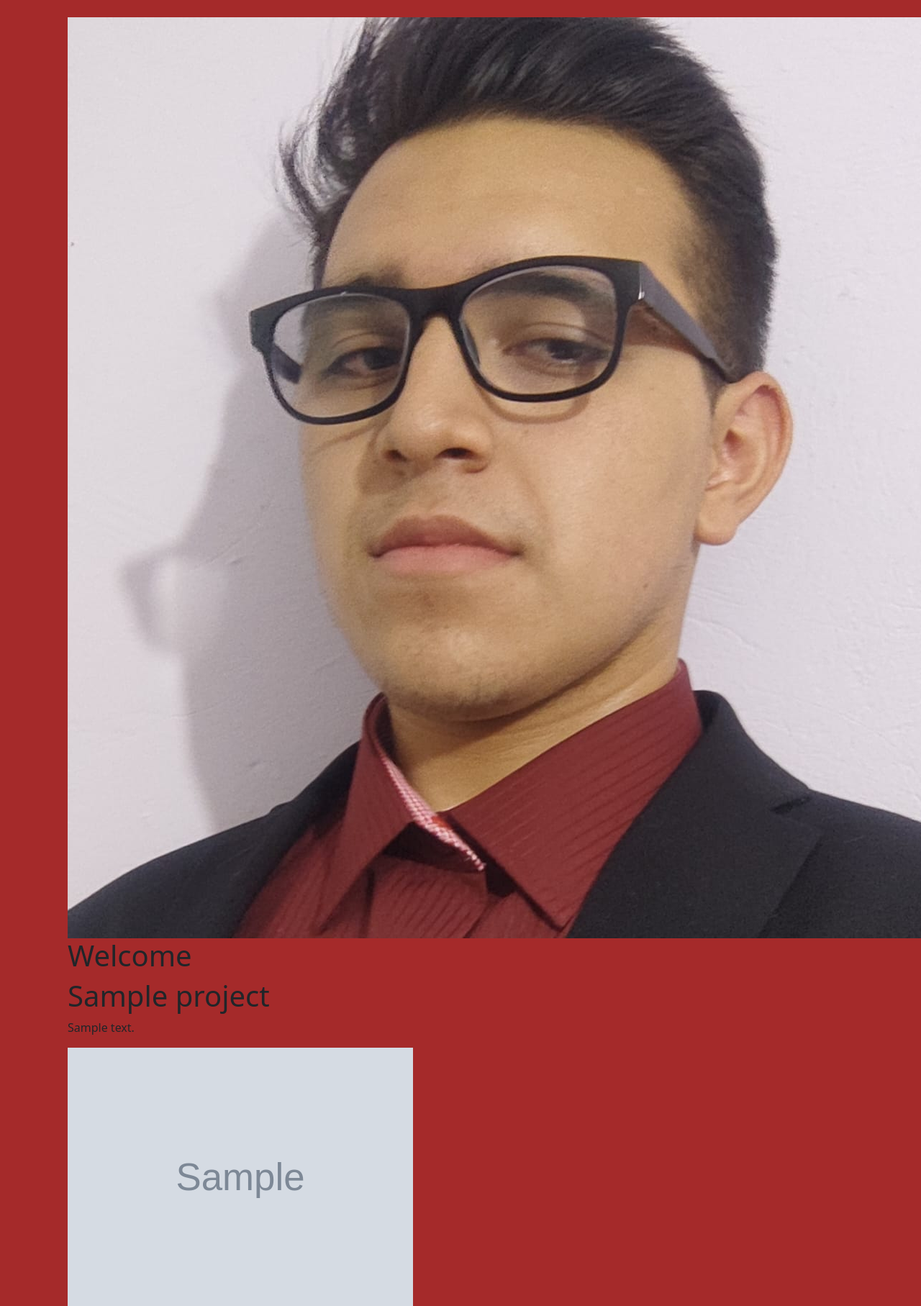
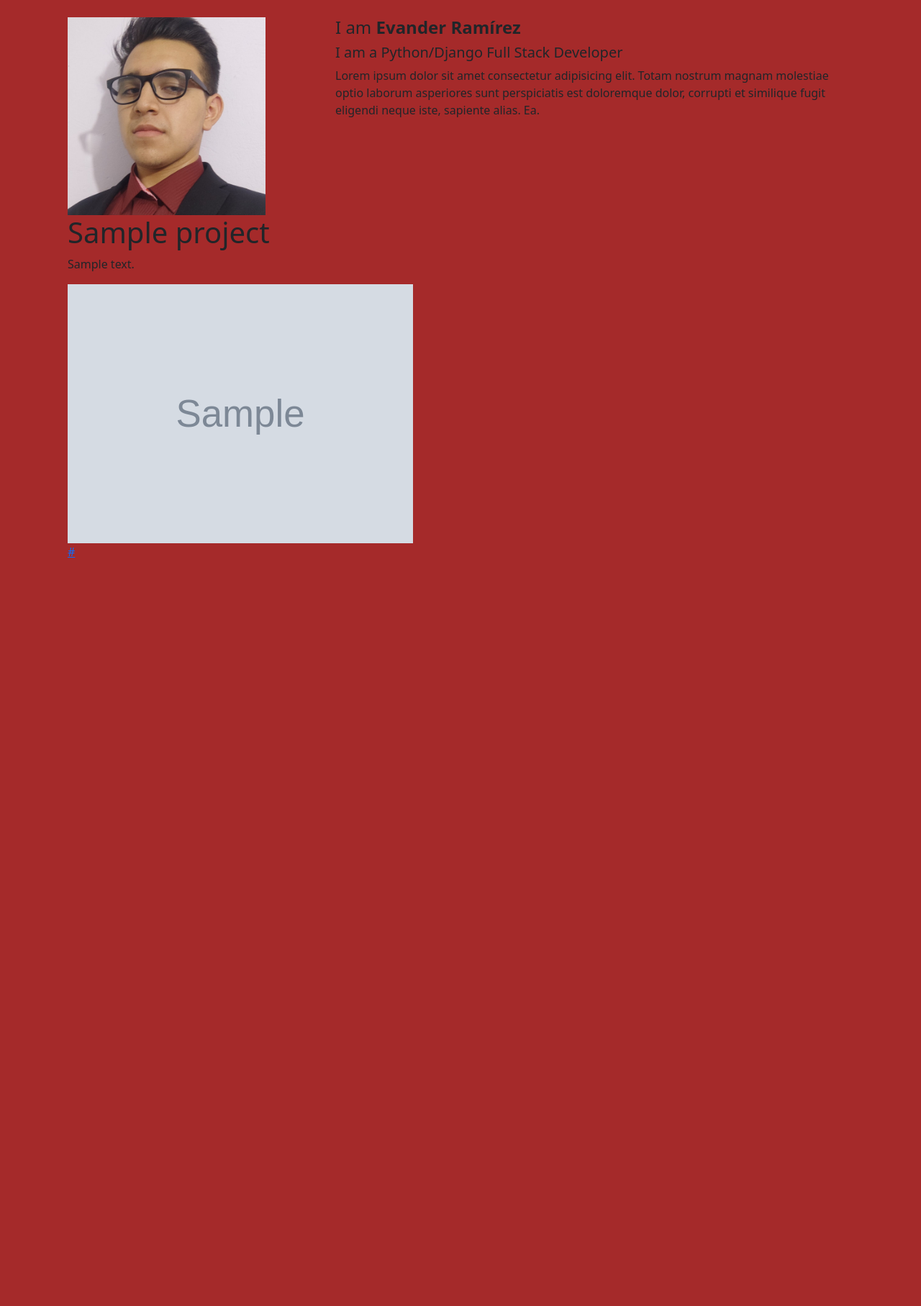
Before and after one commit to Evanderss/Portafolio, a Django app: template portfolio/templates/home.html in a window 1280 px wide; the page is wider, and only the part inside the window is pictured. Shown: the part 56-1871 px from the top of that part at 72% size. After the commit the page ends 831 px from the top of that part, so only its background shows below. Run offline with Django 3.2, Linux system fonts and the light colour scheme; the template is opened without the code that fills it: most values are stand-ins (such as "Sample title", 1, 10 or a date in 2020); grey boxes marked "Sample" are stand-in pictures.

Commit message:
Creando el header y agregando nuestra descripción

```diff
--- a/portfolio/templates/home.html
+++ b/portfolio/templates/home.html
@@ -1,12 +1,20 @@
 {% extends 'layout.html' %}
 {% load static %}
 {% block content %}
-    <img src="{% static "portfolio/foto_portafolio.jfif" %}" alt="">
-    <h1>Welcome</h1>
+    <header class="row">
+        <div class="col-md-4">
+            <img src="{% static "portfolio/foto_portafolio.jfif" %}" alt="" width="275" heigh="275">
+        </div>
+        <div class="col-md-8">
+            <h4>I am <strong>Evander Ramírez</strong></h4>
+            <h5>I am a Python/Django Full Stack Developer</h5>
+            <p>Lorem ipsum dolor sit amet consectetur adipisicing elit. Totam nostrum magnam molestiae optio laborum asperiores sunt perspiciatis est doloremque dolor, corrupti et similique fugit eligendi neque iste, sapiente alias. Ea.</p>
+        </div>
+    </header>
     {% for project in projects %}
-    <h1>{{project.title}}</h1>
-    <p>{{project.description}}</p>
-    <img src="{{project.image.url}}" alt="{{project.title}}" width="480" heigh="240"> <br>
-    <a href="{{project.url}}">{{project.url}}</a>
+        <h1>{{project.title}}</h1>
+        <p>{{project.description}}</p>
+        <img src="{{project.image.url}}" alt="{{project.title}}" width="480" heigh="240"> <br>
+        <a href="{{project.url}}">{{project.url}}</a>
     {% endfor %}
 {% endblock content %}
--- a/portfolio/templates/partials/navbar.html
+++ b/portfolio/templates/partials/navbar.html
@@ -1,3 +1,5 @@
+{% load static %}
+
 <nav class="navbar navbar-expand-lg navbar-dark bg-dark">
     <div class="container">
       <a class="navbar-brand fw-bold" href="/">It´s me</a>
@@ -10,7 +12,7 @@
             <a class="nav-link" aria-current="page" href="/blog">Blog</a>
           </li>
           <li class="nav-item d-flex align-items-center">
-            <a class="btn btn-primary btn-sm" href="#">Dowload CV</a>
+            <a class="btn btn-primary btn-sm" href="{% static 'portfolio/CV.pdf' %}" target="_blank">Dowload CV</a>
           </li>
         </ul>
       </div>
```
Also changed, not shown: 2 other files.
